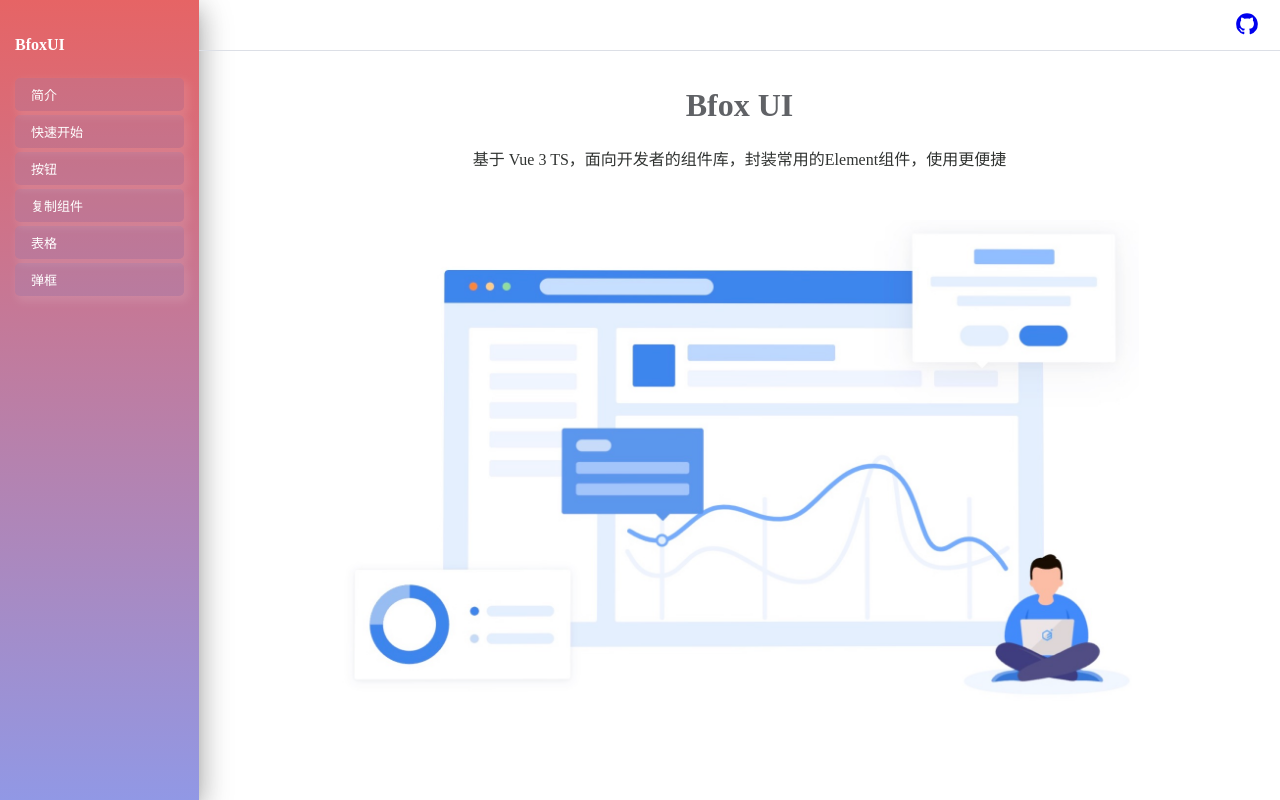
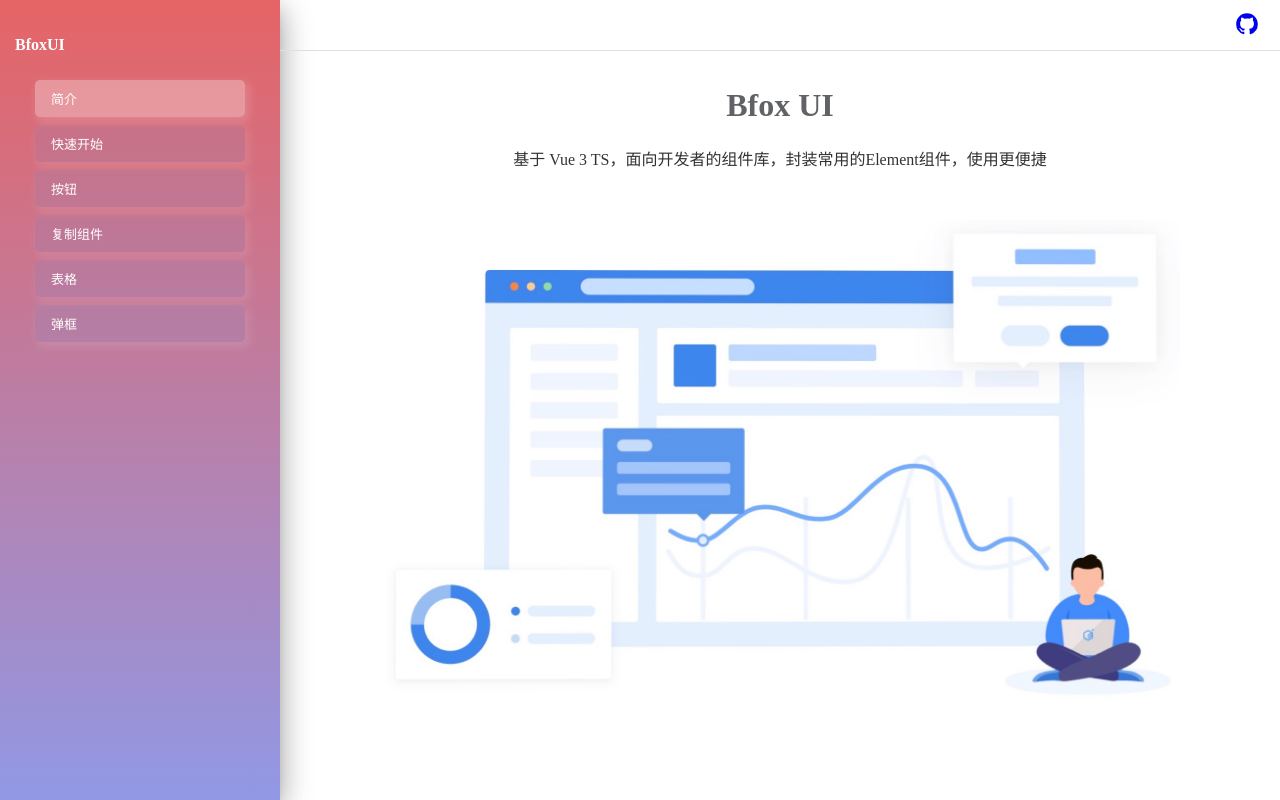
Before and after one commit to hanshuqiang/bfox-ui, a Vue app: page / in a window 1280 px wide. Built offline with nearby package versions, Linux system fonts and the light colour scheme.

Commit message:
样式优化

```diff
--- a/package.json
+++ b/package.json
@@ -1,6 +1,6 @@
 {
   "name": "bfox-ui",
-  "version": "2.0.19",
+  "version": "2.0.20",
   "main": "dist/bfox-ui.umd.js",
   "description": "bfox-ui",
   "scripts": {
--- a/src/App.vue
+++ b/src/App.vue
@@ -2,13 +2,15 @@
   <div class="bfox-ui-doc">
     <div class="bfox-ui-doc_sider">
       <h4>BfoxUI</h4>
-      <router-link v-for="(link, index) in data.links" :key="index" :to="link.path">{{ link.name }}</router-link>
+      <router-link @click="handleClickMenu(link.path)" :class="curActive == link.path ? 'is-active' : ''"
+        v-for="(link, index) in data.links" :key="index" :to="link.path">{{ link.name }}
+      </router-link>
     </div>
     <main>
       <div class="main_header">
 
-        <a href="https://github.com/hanpanapn/bfox-ui" target="_blank" class="icon"><svg preserveAspectRatio="xMidYMid meet" viewBox="0 0 24 24" width="1.2em" height="1.2em"
-            data-v-6c8d2bba="">
+        <a href="https://github.com/hanpanapn/bfox-ui" target="_blank" class="icon"><svg
+            preserveAspectRatio="xMidYMid meet" viewBox="0 0 24 24" width="1.2em" height="1.2em" data-v-6c8d2bba="">
             <path fill="currentColor"
               d="M12 2C6.475 2 2 6.475 2 12a9.994 9.994 0 0 0 6.838 9.488c.5.087.687-.213.687-.476c0-.237-.013-1.024-.013-1.862c-2.512.463-3.162-.612-3.362-1.175c-.113-.288-.6-1.175-1.025-1.413c-.35-.187-.85-.65-.013-.662c.788-.013 1.35.725 1.538 1.025c.9 1.512 2.338 1.087 2.912.825c.088-.65.35-1.087.638-1.337c-2.225-.25-4.55-1.113-4.55-4.938c0-1.088.387-1.987 1.025-2.688c-.1-.25-.45-1.275.1-2.65c0 0 .837-.262 2.75 1.026a9.28 9.28 0 0 1 2.5-.338c.85 0 1.7.112 2.5.337c1.912-1.3 2.75-1.024 2.75-1.024c.55 1.375.2 2.4.1 2.65c.637.7 1.025 1.587 1.025 2.687c0 3.838-2.337 4.688-4.562 4.938c.362.312.675.912.675 1.85c0 1.337-.013 2.412-.013 2.75c0 .262.188.574.688.474A10.016 10.016 0 0 0 22 12c0-5.525-4.475-10-10-10z">
             </path>
@@ -21,8 +23,13 @@
 
 <script setup>
 import ComponentList from 'packages/list.json'
-import { reactive } from 'vue'
-
+import { reactive, ref } from 'vue'
+const isActive = ref('')
+const curActive = ref('/')
+const handleClickMenu = (menu) => {
+  console.log('m', menu);
+  curActive.value = menu
+}
 const data = reactive({
   links: [
     {
@@ -48,7 +55,7 @@
 
 
   &_sider {
-    width: 200px;
+    min-width: 250px;
     padding: 15px;
 
     display: flex;
@@ -63,26 +70,27 @@
 
     a {
       text-decoration: none;
-      padding: 7px 16px;
+      padding: 9px 16px;
+      margin: 4px 20px;
       font-size: 13px;
       // color: #606266;
       color: white;
       background: #409eff1a;
-      margin: 2px 0;
+
       border-radius: 5px;
       min-width: 100px;
       box-shadow: 3px 4px 9px 2px #ffffff1c;
 
       &:hover {
         // color: #409eff
-        background-color: #ffffff4d;
+        background-color: #ffffff26;
         box-shadow: 3px 4px 9px 2px #ffffff26;
       }
     }
 
     a.is-active {
-      background-color: #409eff1a;
-      color: #409eff
+      background-color: #ffffff4d;
+      box-shadow: 3px 4px 9px 2px #ffffff26;
     }
   }
 
@@ -123,11 +131,12 @@
       td,
       th {
         border: 1px solid rgb(235, 238, 245);
+        padding: 9px;
       }
     }
 
     .markdown-body {
-      padding: 15px;
+      padding: 15px 30px;
 
       h1,
       h2,
--- a/src/components/Preview.vue
+++ b/src/components/Preview.vue
@@ -12,11 +12,11 @@
       <span name="Code" @click="showSourceCode">查看代码</span>
     </div>
 
-     <transition name="el-fade-in-linear">
+    <el-collapse-transition>
       <div v-show="codeVisible" class="source-code">
         <pre class="language-html"><code class="language-html">{{ previewSourceCode }}</code></pre>
       </div>
-    </transition>
+    </el-collapse-transition>
   </div>
 </template>
 
@@ -100,6 +100,7 @@
 
   .source-code {
     max-height: 500px;
+
   }
 
   .language-html {
--- a/src/install/index.vue
+++ b/src/install/index.vue
@@ -13,15 +13,15 @@
     <p>
       我们建议您使用包管理器 (NPM, Yarn, pnpm) 安装 Element Plus, 然后您就可以使用打包工具，例如 Vite 和 webpack
     </p>
-        <code>
-            # 选择一个你喜欢的包管理器  <br />
-            # NPM <br />
-            $ npm install element-plus --save<br />
-            # Yarn<br />
-            $ yarn add element-plus<br />
-
+    <pre class="language-html">
+<code class="language-bash">
+# 选择一个你喜欢的包管理器
+# NPM
+$ npm install element-plus --save
+# Yarn
+$ yarn add element-plus
 </code>
-
+         </pre>
     <h2>Hello World</h2>
     <p>通过 CDN 的方式我们可以很容易地使用 Element Plus 写出一个 Hello world 页面。 在线演示</p>
     <p>在 Crowdin 上编辑此页面 </p>
@@ -29,8 +29,10 @@
     <h1>用法</h1>
     <h2>完整引入</h2>
     <p>如果你对打包后的文件大小不是很在乎，那么使用完整导入会更方便。</p>
-        <code>
-                // main.ts <br />
+
+    <pre class="language-html">
+    <code class="language-bash">
+    // main.ts
 
     import { createApp } from 'vue'
 
@@ -43,5 +45,18 @@
     app.use(ElementPlus)
     app.mount('#app')
     </code>
+         </pre>
+
+
   </div>
 </template>
+
+<script setup>
+import Prism from 'prismjs'
+import { onMounted } from 'vue';
+import '../assets/prism.css'
+
+onMounted(() => {
+  Prism.highlightAll()
+})
+</script>
```
Also changed, not shown: packages/components/BuClipboard/docs/README.md, packages/components/BuDialog/docs/README.md, 20 other files (tests, documents, lock files or other folders). Lines whose indentation alone changed are shown as unchanged.
